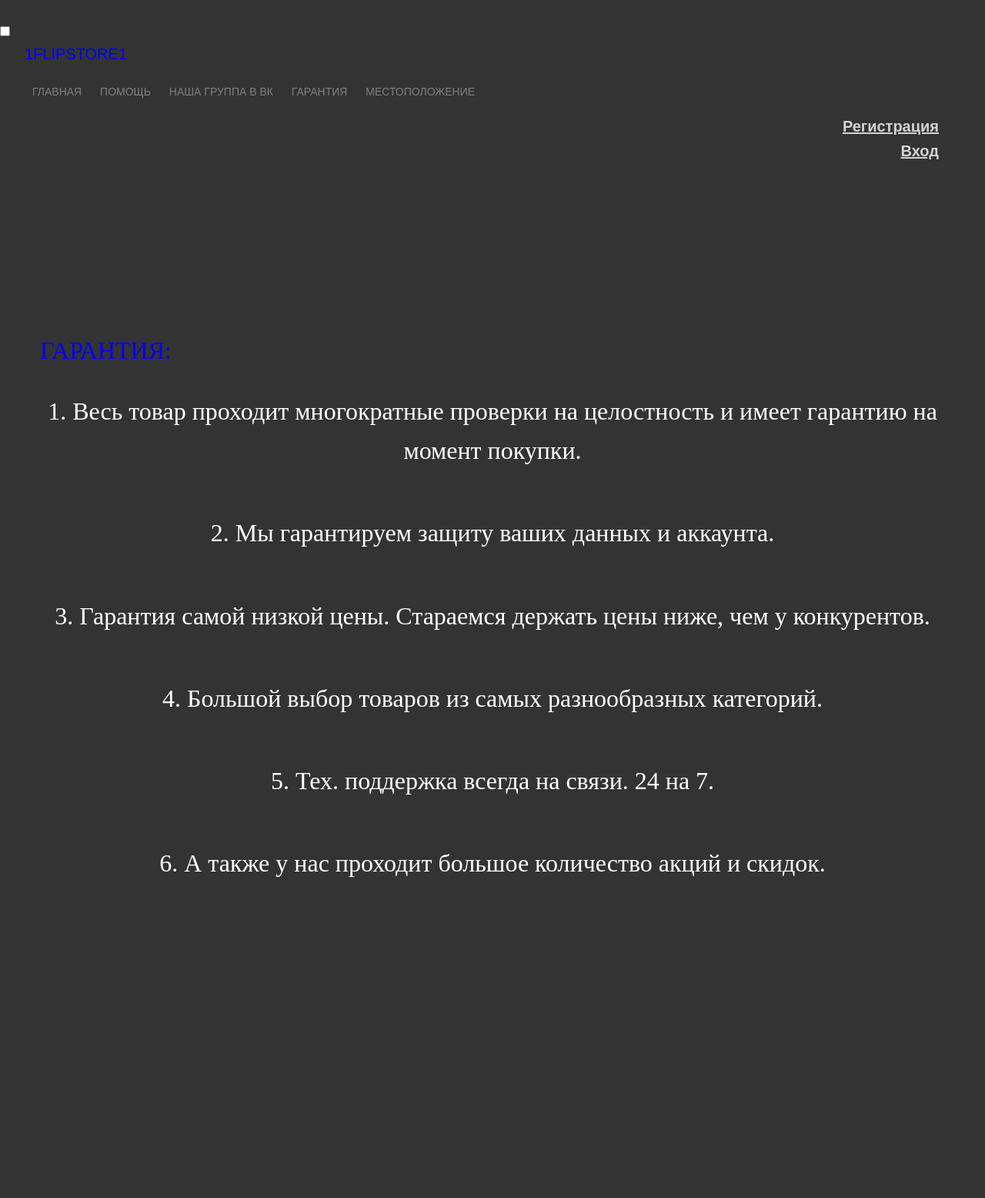
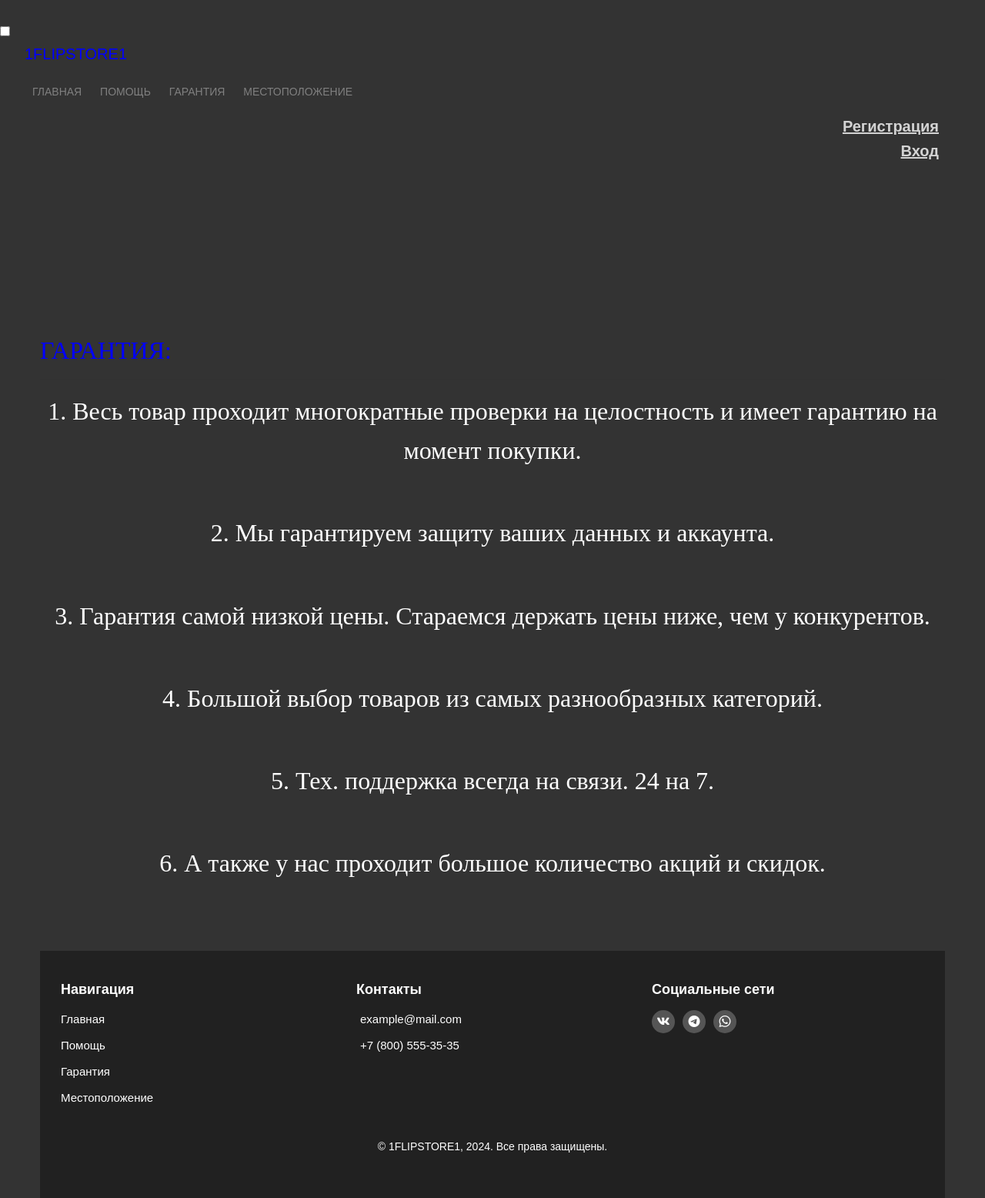
Before and after one commit to Amrikhudo/1flipstore1, a Flask app: page /garantiya in a window 1280 px wide. Shown: the whole page at 77% size. Before the commit the page ends 1139 px from the top, so only its background shows below. Run offline with Flask 3, Linux system fonts and the light colour scheme; some libraries are stand-ins or nearby versions.

Commit message:
Update garantiya.html

```diff
--- a/template/garantiya.html
+++ b/template/garantiya.html
@@ -4,8 +4,11 @@
     <meta charset="utf-8">
     <meta name="viewport" content="width=device-width, initial-scale=1">
     <link href="https://cdn.jsdelivr.net/npm/bootstrap@5.1.3/dist/css/bootstrap.min.css" rel="stylesheet" integrity="sha384-1BmE4kWBq78iYhFldvKuhfTAU6auU8tT94WrHftjDbrCEXSU1oBoqyl2QvZ6jIW3" crossorigin="anonymous">
+    <link rel="shortcut icon" href="{{ url_for('static', filename='img/about/garantiya.ico') }}" type="image/x-icon">
+    <link rel="stylesheet" href="https://cdn.jsdelivr.net/npm/bootstrap-icons@1.8.1/font/bootstrap-icons.css">
     <link rel="stylesheet" type="text/css" href="{{ url_for('static', filename='css/style.css') }}">
     <link href="https://fonts.googleapis.com/css2?family=Kaushan+Script&display=swap" rel="stylesheet">
+    <link rel="stylesheet" href="https://cdnjs.cloudflare.com/ajax/libs/font-awesome/5.9.0/css/all.min.css" integrity="sha512-q3eWabyZPc1XTCmF+8/LuE1ozpg5xxn7iO89yfSOd5/oKvyqLngoNGsx8jq92Y8eXJ/IRxQbEC+FGSYxtk2oiw==" crossorigin="anonymous" referrerpolicy="no-referrer" />
     <link rel="stylesheet" type="text/css" href="{{ url_for('static', filename='css/style.min.css') }}">
     <title>{% block title %}ГАРАНТИЯ{% endblock %}</title>
 </head>
@@ -42,7 +45,6 @@
     <br>
     <a class="menu__item" href="{{ url_for('index') }}">ГЛАВНАЯ</a>
     <a class="menu__item" href="{{ url_for('help') }}">ПОМОЩЬ</a>
-    <a class="menu__item" href="https://vk.com/1flipstore1">НАША ГРУППА В ВК</a>
     <a class="menu__item" href="{{ url_for('garantiya') }}">ГАРАНТИЯ</a>
     <a class="menu__item" href="{{ url_for('geo') }}">МЕСТОПОЛОЖЕНИЕ</a>
   </ul>
@@ -50,9 +52,11 @@
 <br><br>
 <div class="user-info">
     {% if user %}
-    <span class="username"><span class="username-first-letter">{{ user.username[0] }}</span>{{ user.username[1:] }}</span>
+    <span class="username"><span class="username-first-letter">{{ user.username[0] }}</span>{{ user.username[1:] }}   <big><big><big><i class="bi bi-person-fill"></i></big></big></big></span>
     <br>
     <a class="menu__log" href="{{ url_for('logout') }}">Выйти</a>
+    <br>
+    <a class="menu__log" href="{{ url_for('cart') }}">Корзина <big><big><big><i class="bi bi-cart"></i></big></big></big></a>
     {% else %}
     <a class="menu__log" href="{{ url_for('register') }}">Регистрация</a>
     <br>
@@ -102,5 +106,41 @@
     	 <p><center><big><font size="6" color="#fff" face="serif">6. А также у нас проходит большое количество акций и скидок.</font></big></center></p>
 
 
+       <br><br><br>
+
+    <footer class="footer">
+        <div class="container">
+          <div class="footer__inner">
+            <div class="footer__col">
+              <h3 class="footer__col-title">Навигация</h3>
+              <ul class="footer__col-list">
+                <li><a href="{{ url_for('index') }}">Главная</a></li>
+                <li><a href="{{ url_for('help') }}">Помощь</a></li>
+                <li><a href="{{ url_for('garantiya') }}">Гарантия</a></li>
+                <li><a href="{{ url_for('geo') }}">Местоположение</a></li>
+              </ul>
+            </div>
+            <div class="footer__col">
+              <h3 class="footer__col-title">Контакты</h3>
+              <ul class="footer__col-list footer__col-list--contacts">
+                <li><a href="mailto:example@mail.com">example@mail.com</a></li>
+                <li><a href="tel:+78005553535">+7 (800) 555-35-35</a></li>
+              </ul>
+            </div>
+            <div class="footer__col">
+              <h3 class="footer__col-title">Социальные сети</h3>
+              <ul class="footer__col-list footer__col-list--socials">
+                <li><a href="https://vk.com/1flipstore1" target="_blank"><i class="fab fa-vk"></i></a></li>
+                <li><a href="#" target="_blank"><i class="bi bi-telegram"></i></a></li>
+                <li><a href="#" target="_blank"><i class="bi bi-whatsapp"></i></a></li>
+              </ul>
+            </div>
+          </div>
+          <div class="footer__copy">
+            <p>&copy; 1FLIPSTORE1, 2024. Все права защищены.</p>
+          </div>
+        </div>
+      </footer>
+
 </body>
 </html>
```
